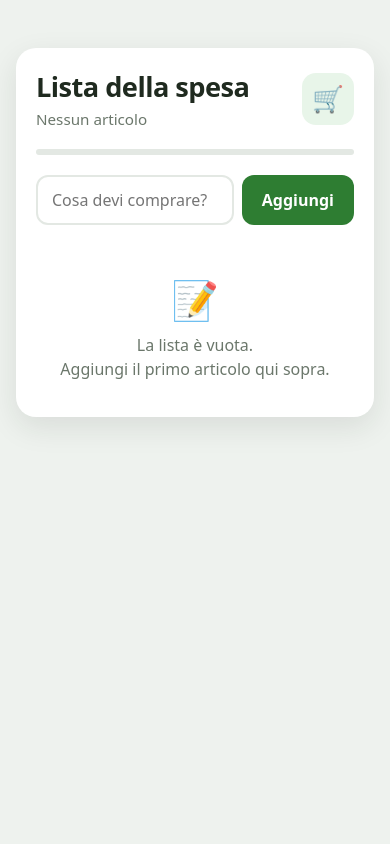
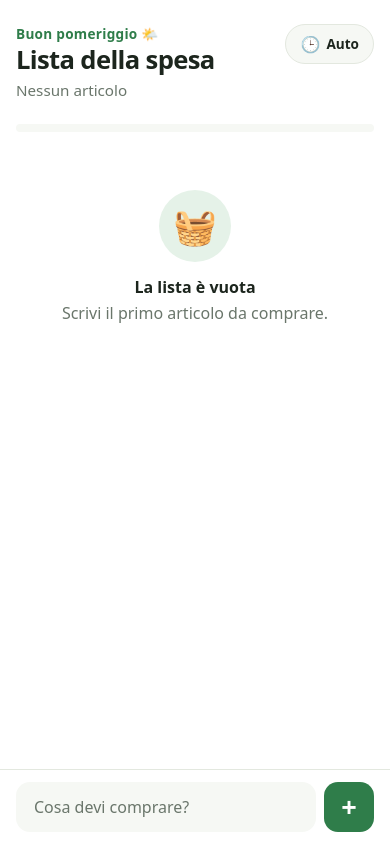
Before and after one commit to GabrieleStabile/lista-spesa, a plain HTML site: page index.html in a window 390 px wide. Drawn offline with Linux system fonts and the light colour scheme.

Commit message:
Tema in base all'orario e grafica rinnovata per il telefono
- Nuovo tema.js: in automatico il tema è scuro dalle 19:00 alle 7:00,
  con un pulsante per scegliere Auto / Chiaro / Scuro (scelta salvata)
- Saluto in base all'ora del giorno e barra del browser colorata
- Sul telefono la lista occupa tutto lo schermo e il campo per
  aggiungere resta in basso, a portata di pollice
- Grafica rivista: articoli a schede, pulsanti più grandi da toccare

Co-Authored-By: Claude Opus 5.5 <noreply@anthropic.com>

```diff
--- a/index.html
+++ b/index.html
@@ -2,18 +2,24 @@
 <html lang="it">
 <head>
   <meta charset="UTF-8">
-  <meta name="viewport" content="width=device-width, initial-scale=1.0">
+  <meta name="viewport" content="width=device-width, initial-scale=1.0, viewport-fit=cover">
+  <meta name="theme-color" content="#f2f5ef">
   <title>Lista della spesa</title>
   <link rel="stylesheet" href="style.css">
+  <script src="tema.js"></script>
 </head>
 <body>
   <main class="scheda">
     <header class="intestazione">
-      <div>
+      <div class="titoli">
+        <p id="saluto" class="saluto">Ciao</p>
         <h1>Lista della spesa</h1>
         <p id="contatore" class="contatore">Nessun articolo</p>
       </div>
-      <span class="icona-carrello" aria-hidden="true">🛒</span>
+      <button type="button" id="cambia-tema" class="pulsante-tema">
+        <span class="pulsante-tema-icona" aria-hidden="true">🕒</span>
+        <span class="pulsante-tema-testo">Auto</span>
+      </button>
     </header>
 
     <div class="barra-progresso" aria-hidden="true">
@@ -21,19 +27,23 @@
     </div>
 
     <form id="form-articolo" class="form-articolo">
-      <input type="text" id="input-articolo" placeholder="Cosa devi comprare?" autocomplete="off" aria-label="Nuovo articolo">
-      <button type="submit" class="pulsante-aggiungi">Aggiungi</button>
+      <input type="text" id="input-articolo" placeholder="Cosa devi comprare?" autocomplete="off" enterkeyhint="done" aria-label="Nuovo articolo">
+      <button type="submit" class="pulsante-aggiungi" aria-label="Aggiungi">
+        <span class="piu" aria-hidden="true">+</span>
+        <span class="pulsante-aggiungi-testo">Aggiungi</span>
+      </button>
     </form>
 
     <ul id="lista" class="lista"></ul>
 
     <div id="vuoto" class="vuoto">
-      <span class="vuoto-icona" aria-hidden="true">📝</span>
-      <p>La lista è vuota.<br>Aggiungi il primo articolo qui sopra.</p>
+      <span class="vuoto-icona" aria-hidden="true">🧺</span>
+      <p class="vuoto-titolo">La lista è vuota</p>
+      <p>Scrivi il primo articolo da comprare.</p>
     </div>
 
     <footer id="piede" class="piede">
-      <span class="suggerimento">Clicca su un articolo per barrarlo</span>
+      <span class="suggerimento">Tocca un articolo per barrarlo</span>
       <button type="button" id="rimuovi-presi" class="pulsante-secondario">Rimuovi presi</button>
     </footer>
   </main>
--- a/style.css
+++ b/style.css
@@ -1,87 +1,182 @@
-:root {
-  --sfondo: #eef2ee;
+/* ---------- Colori dei temi ---------- */
+
+:root,
+:root[data-tema="chiaro"] {
+  color-scheme: light;
+  --sfondo: #f2f5ef;
+  --sfondo-alone: #dcebd8;
   --scheda: #ffffff;
-  --testo: #1f2a1f;
-  --testo-tenue: #6b776b;
-  --bordo: #e3e8e3;
-  --verde: #2e7d32;
-  --verde-scuro: #1b5e20;
-  --verde-chiaro: #e8f5e9;
-  --rosso: #d32f2f;
-  --ombra: 0 10px 30px rgba(31, 42, 31, 0.10);
+  --elemento: #f6f8f4;
+  --testo: #1c251d;
+  --testo-tenue: #6a766b;
+  --bordo: #e3e8df;
+  --accento: #2f7d4a;
+  --accento-forte: #24663b;
+  --accento-tenue: #e5f2e8;
+  --su-accento: #ffffff;
+  --rosso: #c63d3d;
+  --ombra: 0 1px 2px rgba(28, 37, 29, 0.04), 0 12px 40px rgba(28, 37, 29, 0.10);
+  --colore-barra: #f2f5ef;
 }
 
+:root[data-tema="scuro"] {
+  color-scheme: dark;
+  --sfondo: #0e1310;
+  --sfondo-alone: #1a2a1f;
+  --scheda: #171f1a;
+  --elemento: #1d2721;
+  --testo: #e6ede7;
+  --testo-tenue: #8e9b91;
+  --bordo: #28332c;
+  --accento: #5fc07d;
+  --accento-forte: #7fd497;
+  --accento-tenue: #1f3126;
+  --su-accento: #0e1310;
+  --rosso: #ef6f6f;
+  --ombra: 0 1px 2px rgba(0, 0, 0, 0.3), 0 12px 40px rgba(0, 0, 0, 0.45);
+  --colore-barra: #0e1310;
+}
+
+/* Se JavaScript non parte, segue almeno il tema del sistema */
 @media (prefers-color-scheme: dark) {
-  :root {
-    --sfondo: #141914;
-    --scheda: #1e251e;
-    --testo: #e6ece6;
-    --testo-tenue: #93a093;
-    --bordo: #2f392f;
-    --verde: #4caf50;
-    --verde-scuro: #66bb6a;
-    --verde-chiaro: #253325;
-    --rosso: #ef5350;
-    --ombra: 0 10px 30px rgba(0, 0, 0, 0.4);
+  :root:not([data-tema]) {
+    color-scheme: dark;
+    --sfondo: #0e1310;
+    --sfondo-alone: #1a2a1f;
+    --scheda: #171f1a;
+    --elemento: #1d2721;
+    --testo: #e6ede7;
+    --testo-tenue: #8e9b91;
+    --bordo: #28332c;
+    --accento: #5fc07d;
+    --accento-forte: #7fd497;
+    --accento-tenue: #1f3126;
+    --su-accento: #0e1310;
+    --rosso: #ef6f6f;
   }
 }
+
+/* ---------- Base ---------- */
 
 * {
   box-sizing: border-box;
 }
 
+html {
+  -webkit-text-size-adjust: 100%;
+  -webkit-tap-highlight-color: transparent;
+}
+
 body {
   margin: 0;
   min-height: 100vh;
-  padding: 48px 16px;
+  padding: 56px 16px;
   font-family: system-ui, -apple-system, "Segoe UI", Roboto, sans-serif;
-  background: var(--sfondo);
+  line-height: 1.4;
   color: var(--testo);
+  background:
+    radial-gradient(ellipse 80% 50% at 50% -10%, var(--sfondo-alone), transparent),
+    var(--sfondo);
+  background-attachment: fixed;
+  transition: background-color 0.4s, color 0.4s;
 }
+
+button,
+input {
+  font: inherit;
+  color: inherit;
+}
+
+button {
+  cursor: pointer;
+}
+
+:focus-visible {
+  outline: 2px solid var(--accento);
+  outline-offset: 2px;
+}
+
+[hidden] {
+  display: none !important;
+}
+
+/* ---------- Scheda ---------- */
 
 .scheda {
   max-width: 520px;
   margin: 0 auto;
   padding: 28px;
   background: var(--scheda);
-  border-radius: 20px;
+  border: 1px solid var(--bordo);
+  border-radius: 24px;
   box-shadow: var(--ombra);
+  transition: background-color 0.4s, border-color 0.4s;
 }
 
-/* Intestazione */
+/* ---------- Intestazione ---------- */
+
 .intestazione {
   display: flex;
   justify-content: space-between;
-  align-items: center;
+  align-items: flex-start;
+  gap: 16px;
+}
+
+.titoli {
+  min-width: 0;
+}
+
+.saluto {
+  margin: 0 0 2px;
+  font-size: 0.85rem;
+  font-weight: 600;
+  letter-spacing: 0.02em;
+  color: var(--accento);
 }
 
 h1 {
   margin: 0;
-  font-size: 1.7rem;
-  letter-spacing: -0.02em;
+  font-size: 1.75rem;
+  line-height: 1.15;
+  letter-spacing: -0.025em;
 }
 
 .contatore {
-  margin: 4px 0 0;
+  margin: 6px 0 0;
+  font-size: 0.95rem;
   color: var(--testo-tenue);
-  font-size: 0.95rem;
 }
 
-.icona-carrello {
-  display: grid;
-  place-items: center;
-  width: 52px;
-  height: 52px;
-  font-size: 1.6rem;
-  background: var(--verde-chiaro);
-  border-radius: 14px;
+.pulsante-tema {
+  flex-shrink: 0;
+  display: inline-flex;
+  align-items: center;
+  gap: 6px;
+  min-height: 40px;
+  padding: 0 14px;
+  font-size: 0.85rem;
+  font-weight: 600;
+  background: var(--elemento);
+  border: 1px solid var(--bordo);
+  border-radius: 999px;
+  transition: background-color 0.2s, border-color 0.2s;
 }
 
-/* Barra di avanzamento */
+.pulsante-tema:hover {
+  border-color: var(--accento);
+}
+
+.pulsante-tema-icona {
+  font-size: 1rem;
+  line-height: 1;
+}
+
+/* ---------- Barra di avanzamento ---------- */
+
 .barra-progresso {
-  height: 6px;
-  margin: 20px 0;
-  background: var(--bordo);
+  height: 8px;
+  margin: 22px 0;
+  background: var(--elemento);
   border-radius: 999px;
   overflow: hidden;
 }
@@ -89,33 +184,39 @@ h1 {
 .progresso {
   width: 0;
   height: 100%;
-  background: var(--verde);
+  background: linear-gradient(90deg, var(--accento), var(--accento-forte));
   border-radius: 999px;
-  transition: width 0.3s ease;
+  transition: width 0.35s ease;
 }
 
-/* Form */
+/* ---------- Form ---------- */
+
 .form-articolo {
   display: flex;
   gap: 8px;
-  margin-bottom: 16px;
+  margin-bottom: 18px;
 }
 
 .form-articolo input {
   flex: 1;
   min-width: 0;
-  padding: 12px 14px;
-  font: inherit;
-  color: var(--testo);
-  background: var(--scheda);
-  border: 2px solid var(--bordo);
-  border-radius: 12px;
-  transition: border-color 0.2s;
+  min-height: 50px;
+  padding: 0 16px;
+  font-size: 1rem; /* almeno 16px: evita lo zoom automatico su iPhone */
+  background: var(--elemento);
+  border: 2px solid transparent;
+  border-radius: 14px;
+  transition: border-color 0.2s, background-color 0.2s;
+}
+
+.form-articolo input::placeholder {
+  color: var(--testo-tenue);
 }
 
 .form-articolo input:focus {
   outline: none;
-  border-color: var(--verde);
+  background: var(--scheda);
+  border-color: var(--accento);
 }
 
 .form-articolo input.errore {
@@ -124,78 +225,87 @@ h1 {
 }
 
 .pulsante-aggiungi {
-  padding: 12px 20px;
-  font: inherit;
+  display: inline-flex;
+  align-items: center;
+  justify-content: center;
+  gap: 6px;
+  min-height: 50px;
+  padding: 0 20px;
   font-weight: 600;
-  color: #fff;
-  background: var(--verde);
+  color: var(--su-accento);
+  background: var(--accento);
   border: none;
-  border-radius: 12px;
-  cursor: pointer;
-  transition: background 0.2s, transform 0.1s;
+  border-radius: 14px;
+  transition: background-color 0.2s, transform 0.1s;
 }
 
 .pulsante-aggiungi:hover {
-  background: var(--verde-scuro);
+  background: var(--accento-forte);
 }
 
 .pulsante-aggiungi:active {
-  transform: scale(0.97);
+  transform: scale(0.96);
 }
 
-/* Lista */
+.piu {
+  font-size: 1.3rem;
+  line-height: 1;
+}
+
+/* ---------- Lista ---------- */
+
 .lista {
-  list-style: none;
+  display: flex;
+  flex-direction: column;
+  gap: 6px;
   margin: 0;
   padding: 0;
+  list-style: none;
 }
 
 .articolo {
   display: flex;
   align-items: center;
-  gap: 4px;
-  margin-bottom: 6px;
-  border-radius: 12px;
-  transition: background 0.2s;
+  background: var(--elemento);
+  border: 1px solid transparent;
+  border-radius: 14px;
+  transition: background-color 0.2s, border-color 0.2s, opacity 0.2s;
   animation: entra 0.25s ease-out;
 }
 
 .articolo:hover {
-  background: var(--verde-chiaro);
+  border-color: var(--bordo);
 }
 
 .articolo-testo {
   flex: 1;
   display: flex;
   align-items: center;
-  gap: 12px;
+  gap: 14px;
   min-width: 0;
-  padding: 12px;
-  font: inherit;
-  color: inherit;
+  min-height: 52px;
+  padding: 12px 14px;
   text-align: left;
   background: none;
   border: none;
-  border-radius: 12px;
-  cursor: pointer;
-}
-
-.articolo-testo:focus-visible,
-.pulsante-elimina:focus-visible,
-.pulsante-secondario:focus-visible {
-  outline: 2px solid var(--verde);
-  outline-offset: 2px;
+  border-radius: 14px;
 }
 
 .spunta {
   flex-shrink: 0;
   display: grid;
   place-items: center;
-  width: 22px;
-  height: 22px;
-  border: 2px solid var(--bordo);
+  width: 24px;
+  height: 24px;
+  border: 2px solid var(--testo-tenue);
   border-radius: 50%;
-  transition: background 0.2s, border-color 0.2s;
+  opacity: 0.6;
+  transition: background-color 0.2s, border-color 0.2s, opacity 0.2s;
+}
+
+.articolo-testo:hover .spunta {
+  border-color: var(--accento);
+  opacity: 1;
 }
 
 .spunta::after {
@@ -203,10 +313,10 @@ h1 {
   width: 6px;
   height: 11px;
   margin-top: -2px;
-  border: solid #fff;
-  border-width: 0 2px 2px 0;
+  border: solid var(--su-accento);
+  border-width: 0 2.5px 2.5px 0;
   transform: rotate(45deg) scale(0);
-  transition: transform 0.2s;
+  transition: transform 0.2s cubic-bezier(0.3, 1.6, 0.6, 1);
 }
 
 .nome {
@@ -214,10 +324,16 @@ h1 {
   transition: color 0.2s;
 }
 
-/* Articolo barrato */
+/* Articolo preso (barrato) */
+.articolo.preso {
+  background: transparent;
+  border-color: var(--bordo);
+}
+
 .articolo.preso .spunta {
-  background: var(--verde);
-  border-color: var(--verde);
+  background: var(--accento);
+  border-color: var(--accento);
+  opacity: 1;
 }
 
 .articolo.preso .spunta::after {
@@ -227,22 +343,24 @@ h1 {
 .articolo.preso .nome {
   color: var(--testo-tenue);
   text-decoration: line-through;
+  text-decoration-thickness: 2px;
 }
 
 .pulsante-elimina {
   flex-shrink: 0;
-  width: 36px;
-  height: 36px;
-  margin-right: 6px;
-  font-size: 1.3rem;
+  display: grid;
+  place-items: center;
+  width: 44px;
+  height: 44px;
+  margin-right: 4px;
+  font-size: 1.4rem;
   line-height: 1;
   color: var(--testo-tenue);
   background: none;
   border: none;
-  border-radius: 10px;
-  cursor: pointer;
+  border-radius: 12px;
   opacity: 0;
-  transition: opacity 0.2s, color 0.2s, background 0.2s;
+  transition: opacity 0.2s, color 0.2s, background-color 0.2s;
 }
 
 .articolo:hover .pulsante-elimina,
@@ -255,36 +373,49 @@ h1 {
   background: var(--scheda);
 }
 
-/* Sui telefoni non c'è l'hover: il pulsante elimina resta visibile */
+/* Sui telefoni non c'è l'hover: la × resta visibile */
 @media (hover: none) {
   .pulsante-elimina {
-    opacity: 1;
+    opacity: 0.7;
   }
 }
 
-/* Lista vuota */
+/* ---------- Lista vuota ---------- */
+
 .vuoto {
-  padding: 32px 0 16px;
+  padding: 36px 16px 20px;
   text-align: center;
   color: var(--testo-tenue);
 }
 
 .vuoto-icona {
-  font-size: 2.4rem;
+  display: inline-grid;
+  place-items: center;
+  width: 72px;
+  height: 72px;
+  font-size: 2.2rem;
+  background: var(--accento-tenue);
+  border-radius: 50%;
 }
 
 .vuoto p {
-  margin: 8px 0 0;
-  line-height: 1.5;
+  margin: 4px 0 0;
 }
 
-/* Piede */
+.vuoto .vuoto-titolo {
+  margin-top: 14px;
+  font-weight: 600;
+  color: var(--testo);
+}
+
+/* ---------- Piede ---------- */
+
 .piede {
   display: flex;
   justify-content: space-between;
   align-items: center;
   gap: 12px;
-  margin-top: 12px;
+  margin-top: 18px;
   padding-top: 16px;
   border-top: 1px solid var(--bordo);
 }
@@ -295,19 +426,19 @@ h1 {
 }
 
 .pulsante-secondario {
-  padding: 8px 12px;
-  font: inherit;
+  min-height: 40px;
+  padding: 0 14px;
   font-size: 0.9rem;
+  font-weight: 600;
   color: var(--rosso);
   background: none;
   border: 1px solid var(--bordo);
-  border-radius: 10px;
-  cursor: pointer;
-  transition: background 0.2s;
+  border-radius: 999px;
+  transition: background-color 0.2s, opacity 0.2s;
 }
 
 .pulsante-secondario:hover:not(:disabled) {
-  background: var(--verde-chiaro);
+  background: var(--elemento);
 }
 
 .pulsante-secondario:disabled {
@@ -315,11 +446,83 @@ h1 {
   cursor: default;
 }
 
-[hidden] {
-  display: none !important;
+/* ---------- Telefono ---------- */
+
+@media (max-width: 600px) {
+  body {
+    padding: 0;
+    background: var(--scheda);
+  }
+
+  /* La scheda occupa tutto lo schermo */
+  .scheda {
+    display: flex;
+    flex-direction: column;
+    min-height: 100vh;
+    min-height: 100dvh;
+    padding: max(24px, env(safe-area-inset-top)) 16px 0;
+    border: none;
+    border-radius: 0;
+    box-shadow: none;
+  }
+
+  h1 {
+    font-size: 1.6rem;
+  }
+
+  /* Il campo per aggiungere sta in basso, comodo da raggiungere col pollice */
+  .piede {
+    order: 5;
+  }
+
+  .form-articolo {
+    order: 10;
+    position: sticky;
+    bottom: 0;
+    margin: auto -16px 0;
+    padding: 12px 16px max(12px, env(safe-area-inset-bottom));
+    background: var(--scheda);
+    border-top: 1px solid var(--bordo);
+  }
+
+  .piede {
+    margin-bottom: 16px;
+  }
+
+  /* Su schermi stretti il pulsante mostra solo il + */
+  .pulsante-aggiungi {
+    width: 50px;
+    padding: 0;
+  }
+
+  .pulsante-aggiungi-testo {
+    display: none;
+  }
+
+  .piu {
+    font-size: 1.7rem;
+  }
 }
 
-/* Animazioni */
+@media (max-width: 380px) {
+  .pulsante-tema-testo,
+  .suggerimento {
+    display: none;
+  }
+
+  .pulsante-tema {
+    width: 40px;
+    padding: 0;
+    justify-content: center;
+  }
+
+  .piede {
+    justify-content: flex-end;
+  }
+}
+
+/* ---------- Animazioni ---------- */
+
 @keyframes entra {
   from {
     opacity: 0;
@@ -343,17 +546,3 @@ h1 {
     transition: none !important;
   }
 }
-
-@media (max-width: 420px) {
-  .scheda {
-    padding: 20px;
-  }
-
-  .suggerimento {
-    display: none;
-  }
-
-  .piede {
-    justify-content: flex-end;
-  }
-}
--- /dev/null
+++ b/tema.js
@@ -0,0 +1,92 @@
+// Gestisce il tema chiaro/scuro e il saluto in base all'orario.
+// Viene caricato nell'<head>, così il tema giusto è applicato
+// prima che la pagina compaia (niente lampo bianco di notte).
+(function () {
+  const CHIAVE_TEMA = "lista-spesa-tema";
+
+  // In modalità automatica il tema scuro va dalle 19:00 alle 7:00
+  const ORA_INIZIO_SCURO = 19;
+  const ORA_FINE_SCURO = 7;
+
+  const SCELTE = ["auto", "chiaro", "scuro"];
+  const ETICHETTE = {
+    auto: { icona: "🕒", testo: "Auto", descrizione: "automatico in base all'orario" },
+    chiaro: { icona: "☀️", testo: "Chiaro", descrizione: "sempre chiaro" },
+    scuro: { icona: "🌙", testo: "Scuro", descrizione: "sempre scuro" },
+  };
+
+  const radice = document.documentElement;
+  let scelta = leggiScelta();
+
+  function leggiScelta() {
+    try {
+      const salvata = localStorage.getItem(CHIAVE_TEMA);
+      return SCELTE.includes(salvata) ? salvata : "auto";
+    } catch (errore) {
+      return "auto";
+    }
+  }
+
+  function salvaScelta() {
+    try {
+      localStorage.setItem(CHIAVE_TEMA, scelta);
+    } catch (errore) {
+      // Salvataggio bloccato: la scelta vale solo fino al prossimo ricaricamento
+    }
+  }
+
+  function temaDaOrario() {
+    const ora = new Date().getHours();
+    return ora >= ORA_INIZIO_SCURO || ora < ORA_FINE_SCURO ? "scuro" : "chiaro";
+  }
+
+  function salutoDaOrario() {
+    const ora = new Date().getHours();
+    if (ora >= 5 && ora < 13) return "Buongiorno ☕";
+    if (ora >= 13 && ora < 18) return "Buon pomeriggio 🌤️";
+    return "Buonasera 🌙";
+  }
+
+  function applica() {
+    radice.dataset.tema = scelta === "auto" ? temaDaOrario() : scelta;
+
+    // Colora anche la barra del browser sul telefono
+    const metaColore = document.querySelector('meta[name="theme-color"]');
+    if (metaColore) {
+      const sfondo = getComputedStyle(radice).getPropertyValue("--colore-barra").trim();
+      if (sfondo) metaColore.setAttribute("content", sfondo);
+    }
+
+    const saluto = document.getElementById("saluto");
+    if (saluto) saluto.textContent = salutoDaOrario();
+
+    const pulsante = document.getElementById("cambia-tema");
+    if (pulsante) {
+      const etichetta = ETICHETTE[scelta];
+      pulsante.querySelector(".pulsante-tema-icona").textContent = etichetta.icona;
+      pulsante.querySelector(".pulsante-tema-testo").textContent = etichetta.testo;
+      const descrizione = "Tema: " + etichetta.descrizione + ". Clicca per cambiarlo";
+      pulsante.setAttribute("aria-label", descrizione);
+      pulsante.title = descrizione;
+    }
+  }
+
+  applica();
+
+  document.addEventListener("DOMContentLoaded", function () {
+    applica();
+
+    document.getElementById("cambia-tema").addEventListener("click", function () {
+      scelta = SCELTE[(SCELTE.indexOf(scelta) + 1) % SCELTE.length];
+      salvaScelta();
+      applica();
+    });
+  });
+
+  // Controlla l'orario ogni minuto, e quando si torna sulla pagina
+  // (sul telefono i timer si fermano quando la pagina è in background)
+  setInterval(applica, 60 * 1000);
+  document.addEventListener("visibilitychange", function () {
+    if (!document.hidden) applica();
+  });
+})();
```
